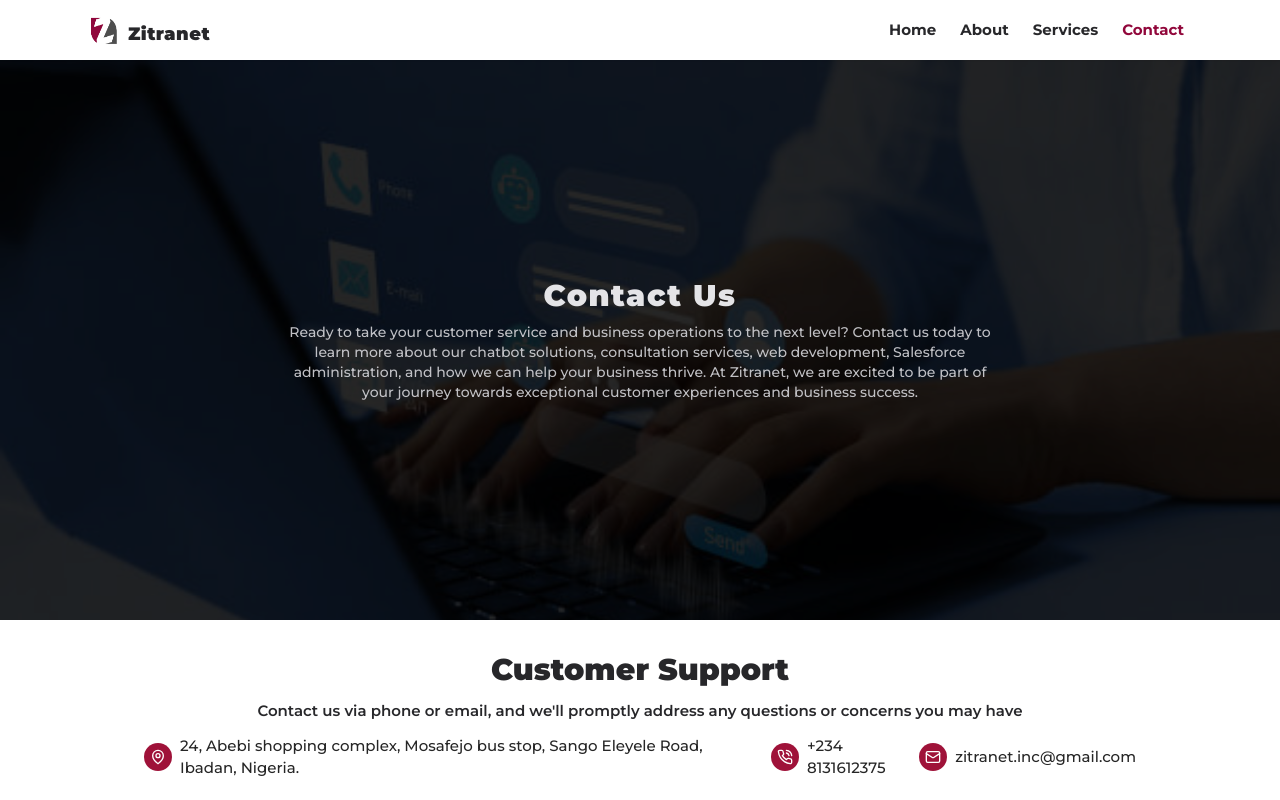
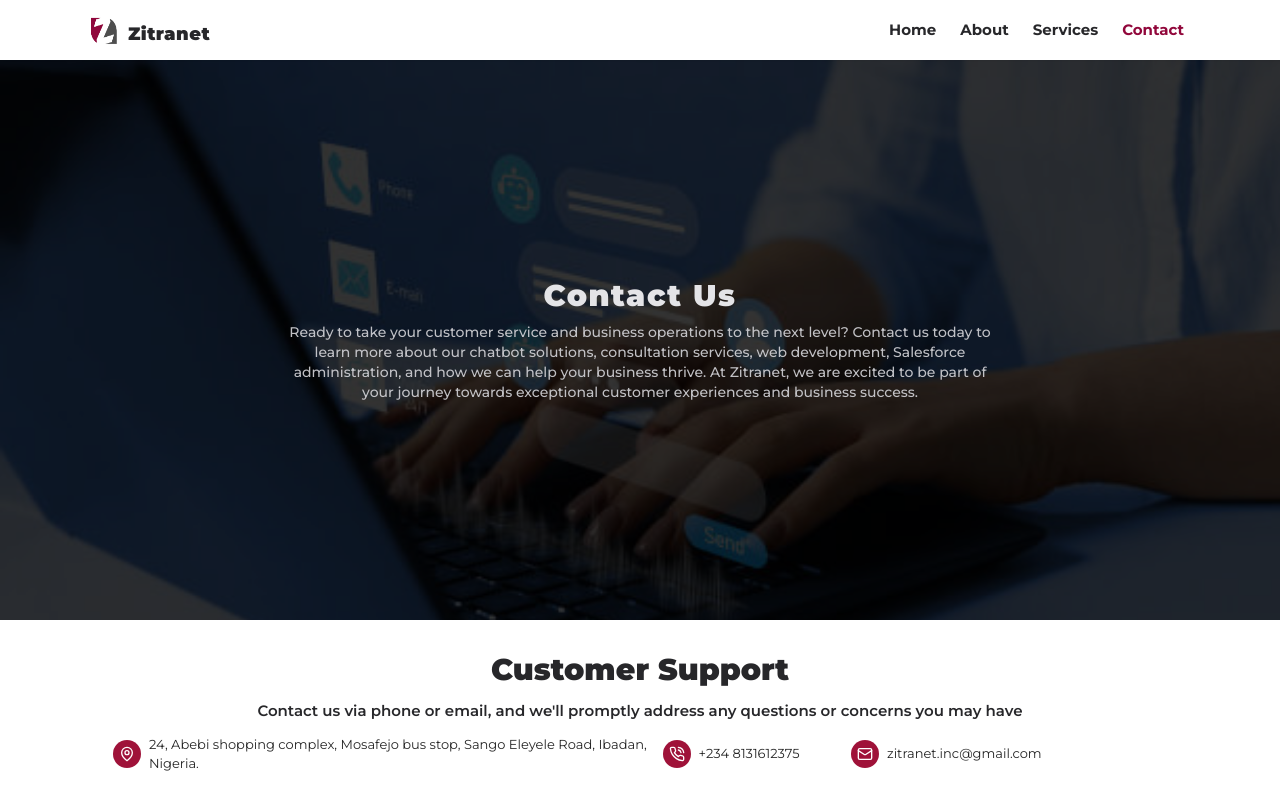
Before and after one commit to dev-victor-74/zitranetwebsite, a Next.js app: page /contact in a window 1280 px wide. Built offline with nearby package versions, Linux system fonts and the light colour scheme.

Commit message:
corrections2

```diff
--- a/app/(site)/contact/page.tsx
+++ b/app/(site)/contact/page.tsx
@@ -18,7 +18,7 @@ const ContactPage = () => {
         }}
         className="w-full h-[60vh] md:h-[65vh] px-2 md:px-0 lg:h-[70vh] bg-no-repeat overflow-hidden bg-slate-300 relative flex flex-col items-center justify-center"
       >
-        <div className="absolute top-0 w-full right-0 bg-black/85 p-[10px] md:p-0 flex items-center justify-center h-full">
+        <div className="absolute top-0 w-full right-0 bg-black/80 p-[10px] md:p-0 flex items-center justify-center h-full">
           <div className="flex flex-col items-center justify-center gap-2 w-full md:w-[65%] lg:w-[55%] ">
             <h2 className="text-xl md:text-3xl tracking-wider font-extrabold text-zinc-200">
               Contact Us
--- a/components/carousel.tsx
+++ b/components/carousel.tsx
@@ -89,8 +89,8 @@ const Slider = () => {
             </CarouselItem>
           ))}
         </CarouselContent>
-        <CarouselPrevious className="w-12 h-12 ring-1 ring-[#e4b4ca] shadow-md hover:ring-pink-300 absolute top-1/2 -left-6 md:-left-10" />
-        <CarouselNext className="w-12 h-12 ring-1 ring-[#e4b4ca] shadow-md hover:ring-pink-300 absolute top-1/2 -right-6 md:-right-10" />
+        <CarouselPrevious className="h-10 w-10 md:w-12 md:h-12 ring-1 ring-[#e4b4ca] shadow-md hover:ring-pink-300 absolute top-1/2 -left-6 md:-left-10" />
+        <CarouselNext className=" h-10 w-10 md:w-12 md:h-12 ring-1 ring-[#e4b4ca] shadow-md hover:ring-pink-300 absolute top-1/2 -right-6 md:-right-10" />
       </Carousel>
     </div>
   );
--- a/components/contact-info.tsx
+++ b/components/contact-info.tsx
@@ -5,32 +5,35 @@ import { Mail, MapPin, PhoneCall } from "lucide-react";
 const ContactInfo = () => {
   return (
     <div className="w-full flex items-center justify-center px-2 mt-2 md:mt-0">
-      <div className="w-full md:w-[90%] lg:w-[80%] flex flex-col md:flex-row items-start md:items-center md:justify-center gap-2">
-        <div className="flex items-center gap-2">
-          <div className="flex items-center justify-center bg-rose-800 p-[6px] rounded-full">
+      <div className="w-full md:w-[95%] lg:w-[85%] flex flex-col md:flex-row items-start md:items-center md:justify-center gap-2">
+        <div className="flex items-center gap-2 w-full md:w-[60%]">
+          <div className="flex items-center justify-center bg-rose-800 p-[6px] rounded-full ">
             <MapPin size={16} color="white" />
           </div>
-          <span className="text-[15px] font-medium text-neutral-800">
+          <span className="text-[13px] font-normal text-neutral-800">
             24, Abebi shopping complex, Mosafejo bus stop, Sango Eleyele Road,
             Ibadan, Nigeria.
           </span>
         </div>
-        <a href="tel:+2348131612375" className="flex items-center gap-2">
+        <a
+          href="tel:+2348131612375"
+          className="flex items-center gap-2 w-full md:w-[25%] lg:w-[20%]"
+        >
           <div className="flex items-center justify-center bg-rose-800 p-[6px] rounded-full">
             <PhoneCall size={16} color="white" />
           </div>
-          <span className="text-[15px] font-medium text-neutral-800">
+          <span className="text-[13px] font-normal text-neutral-800">
             +234 8131612375
           </span>
         </a>
         <a
           href="mailto: zitranet.inc@gmail.com"
-          className="flex items-center gap-2"
+          className="flex items-center gap-2 w-full md:w-[35%] "
         >
           <div className="flex items-center justify-center bg-rose-800 p-[6px] rounded-full">
             <Mail size={16} color="white" />
           </div>
-          <span className="text-[15px] font-medium text-neutral-800">
+          <span className="text-[13px] font-normal text-neutral-800">
             zitranet.inc@gmail.com
           </span>
         </a>
```
